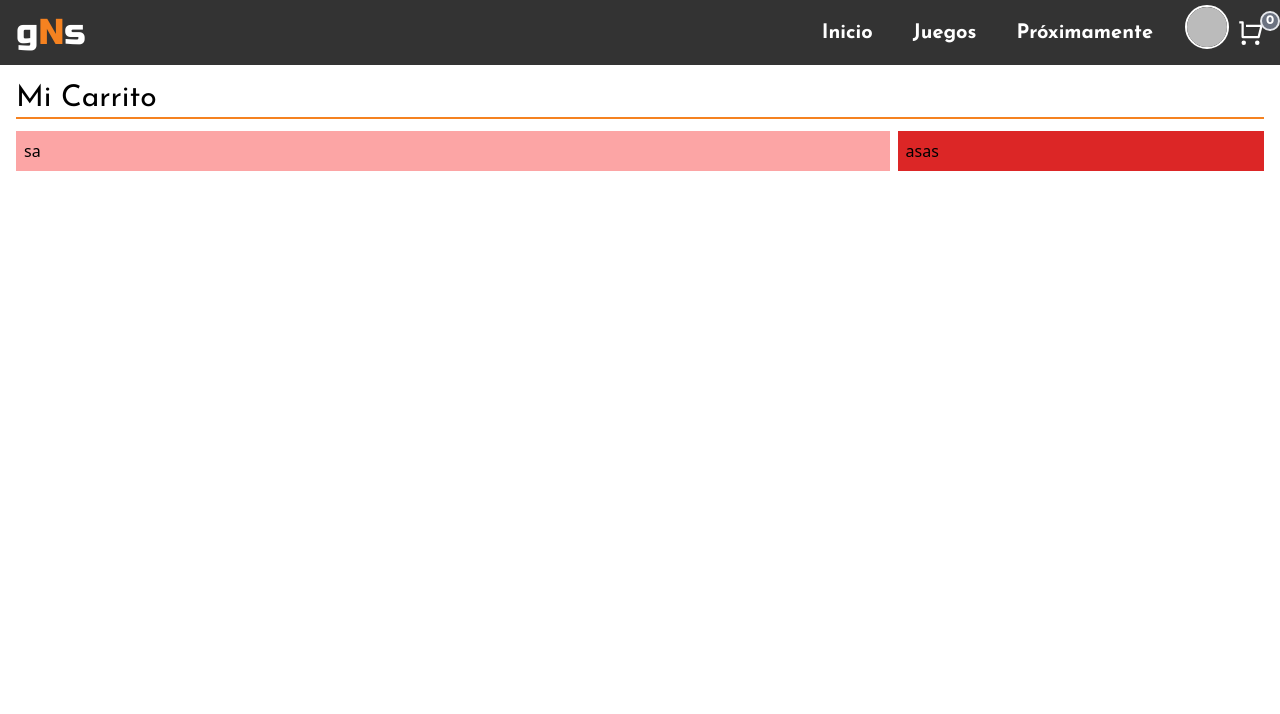
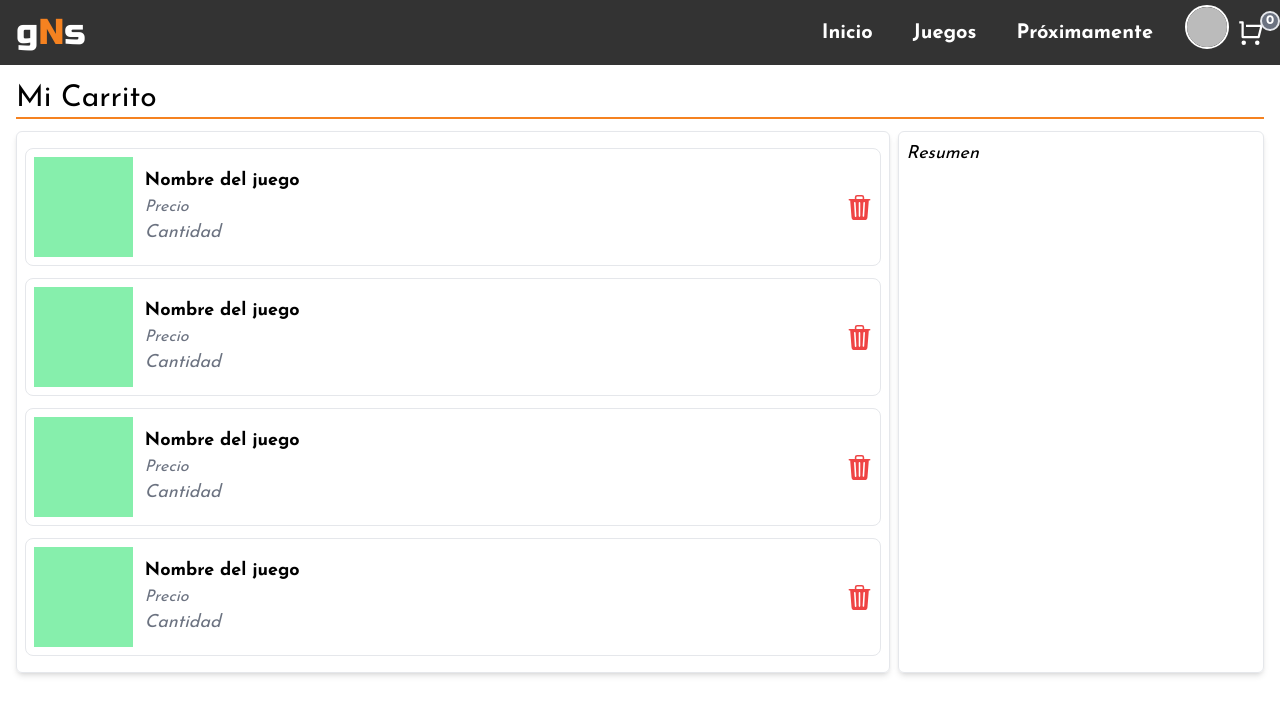
Before and after one commit to alloisa2005/gamingNightStore, a Next.js app: page /cart in a window 1280 px wide. Shown: the top 714 px of the page. Built offline with nearby package versions, Linux system fonts and the light colour scheme; no server answers; sample sign-in values are in the browser's storage.

Commit message:
feat: Adding CartItem

```diff
--- a/src/app/api/auth/[...nextauth]/route.js
+++ b/src/app/api/auth/[...nextauth]/route.js
@@ -36,13 +36,14 @@ export const authOptions = {
     }),
   ],
   callbacks: {
-    async session({session, user}) {
+    async session({session, token, user}) {
       const email = session.user.email;
 
       const userSearch = await User.findOne({email}).select('-password');
       session.user.address = userSearch.address;
       session.user.isAdmin = userSearch.isAdmin;
       session.user.id = userSearch._id;
+
       return session;
     },
   },
--- a/src/app/cart/page.jsx
+++ b/src/app/cart/page.jsx
@@ -2,6 +2,7 @@ import { getServerSession } from 'next-auth'
 import { redirect } from 'next/navigation'
 import React from 'react'
 import { authOptions } from '../api/auth/[...nextauth]/route'
+import CartItem from '@/components/CartItem'
 
 const Cart = async () => {
 
@@ -15,9 +16,17 @@ const Cart = async () => {
     <div className='contenedor'>
       <p className='font-josefin text-3xl w-full border-b-2 border-b-naranja'>Mi Carrito</p>
 
-      <div className='mt-3 w-full flex gap-2'>
-        <div className='w-[70%] bg-red-300 p-2'>sa</div>
-        <div className='flex-1 bg-red-600 p-2'>asas</div>
+      <div className='mt-3 w-full flex flex-col md:flex-row-reverse gap-4 md:gap-2 font-josefin'>
+        <div className='flex-1 border p-2 rounded-md shadow-md'>
+          <p className='text-lg italic'>Resumen</p>
+        </div>
+
+        <div className='w-full md:w-[70%] border p-2 rounded-md shadow-md flex flex-col gap-3 py-4'>
+          <CartItem />
+          <CartItem />
+          <CartItem />
+          <CartItem />
+        </div>
       </div>
     </div>
   )
--- /dev/null
+++ b/src/components/CartItem.jsx
@@ -0,0 +1,27 @@
+import React from "react";
+import { BsFillTrash3Fill } from 'react-icons/bs'
+
+const CartItem = () => {
+  return (
+    <div className="border flex items-center p-2 rounded-lg gap-3 w-full">
+      {/* Acá es la imagen del juego */}
+      <div className="bg-green-300 h-[100px] w-[120px]"></div>
+
+      <div className="h-full w-full flex flex-col justify-center">
+        <p className="text-lg font-bold">Nombre del juego</p>
+        <p className="text-md italic text-gray-500">Precio</p>
+        <p className="text-lg italic text-gray-500">Cantidad</p>
+      </div>
+
+      {/* Botones de eliminar y editar */}
+      <div className="">
+        <BsFillTrash3Fill
+          size={25}
+          className="text-red-500 hover:cursor-pointer hover:scale-110 ease-out duration-300"
+        />
+      </div>
+    </div>
+  );
+};
+
+export default CartItem;
```
